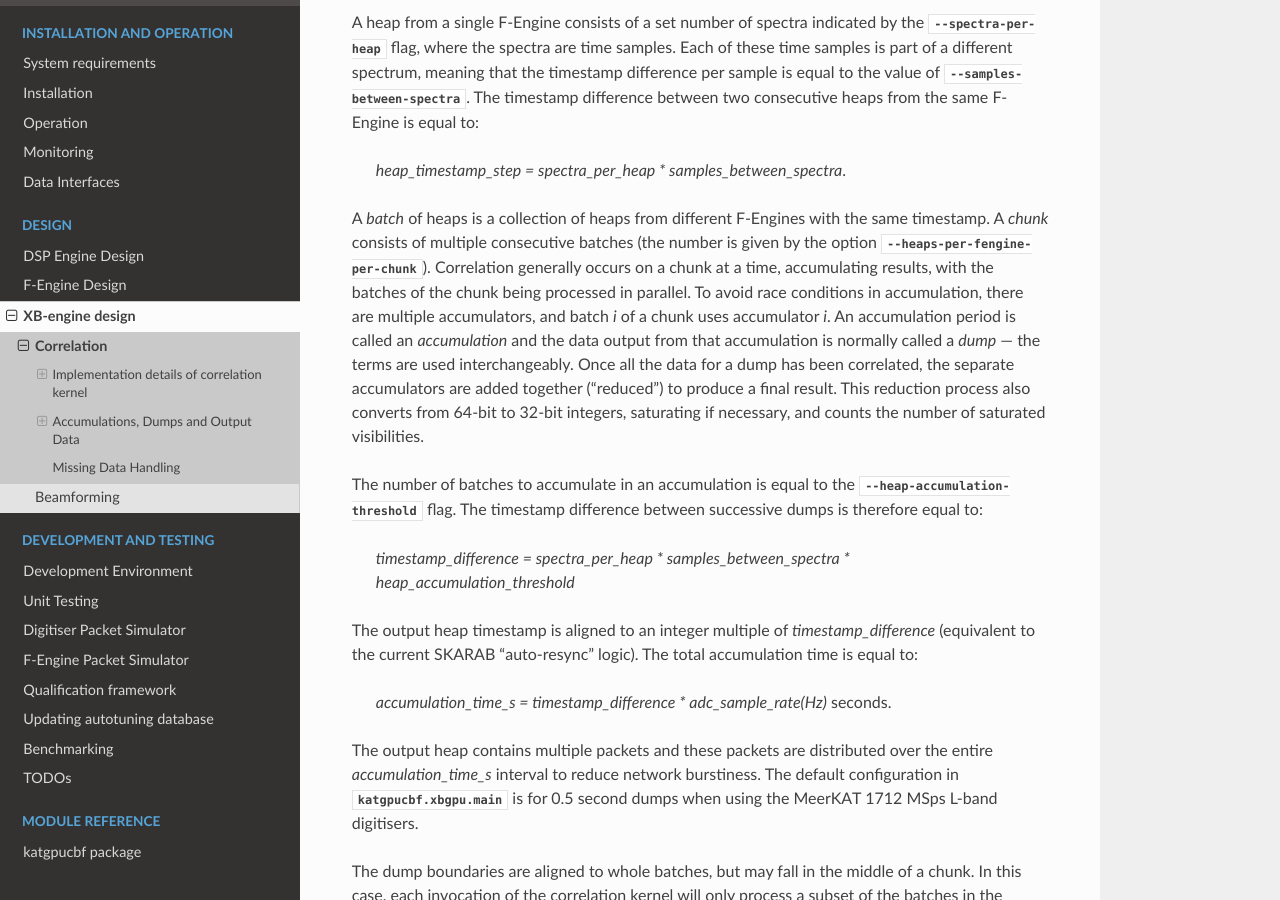
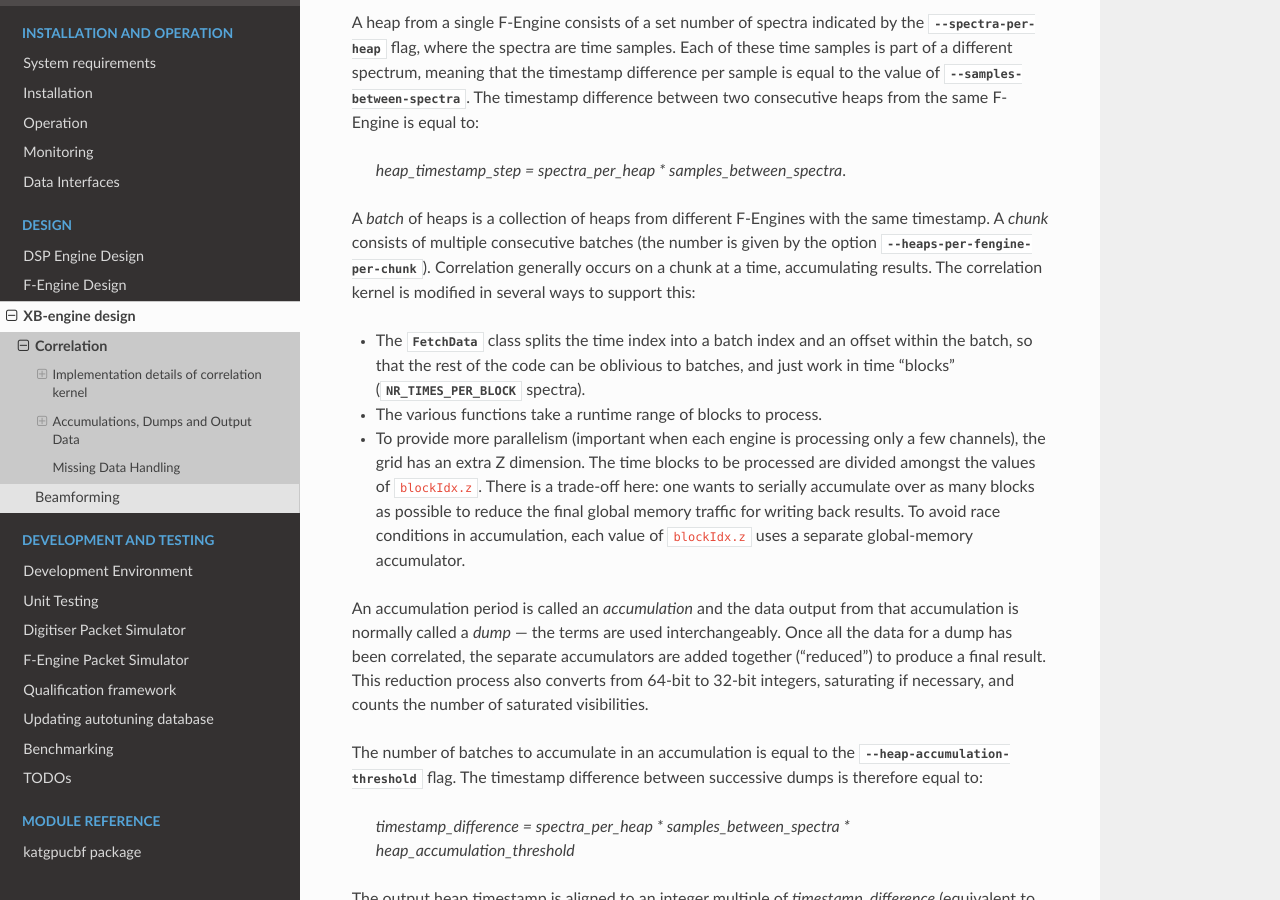
Before and after one commit to ska-sa/katgpucbf, a Sphinx documentation site: the page built from doc/xbgpu.design.x.rst, in a window 1280 px wide and 900 px high, scrolled down 4510 px. Built offline with Sphinx 7.4.7 and the Read the Docs theme 2.0.0, drawn with Linux system fonts in a browser that asks for light colours; a script that is not in the unit is left out; the version number could not be read and is left out; some of the changed text lies outside the part shown.

Commit message:
Document the update to use of blockIdx.z in TCC

```diff
--- a/doc/xbgpu.design.x.rst
+++ b/doc/xbgpu.design.x.rst
@@ -67,10 +67,10 @@ Parameters and constants
 - 8 means the real and imaginary components are signed bytes.
 - 16 means half-precision float.
 
-:c:macro:`N_SAMPLES_PER_CHANNEL` is the number of samples in time processed in
+:c:macro:`NR_SAMPLES_PER_CHANNEL` is the number of samples in time processed in
 a single call to the kernel. These are divided into groups of
-:c:macro:`N_TIMES_PER_BLOCK`, which is the number loaded into shared memory at
-a time before computing with them. Changing :c:macro:`N_TIMES_PER_BLOCK` would
+:c:macro:`NR_TIMES_PER_BLOCK`, which is the number loaded into shared memory at
+a time before computing with them. Changing :c:macro:`NR_TIMES_PER_BLOCK` would
 require substantial changes to the loading code: the fetches are hard-coded to
 use a certain number of bits of the thread ID to index this dimension.
 Increasing it significantly (e.g., to match the 256 that is native to MeerKAT)
@@ -275,9 +275,24 @@ The timestamp difference between two consecutive heaps from the same F-Engine is
 A :dfn:`batch` of heaps is a collection of heaps from different F-Engines with the same
 timestamp. A :dfn:`chunk` consists of multiple consecutive batches (the number is given
 by the option :option:`!--heaps-per-fengine-per-chunk`). Correlation generally occurs on
-a chunk at a time, accumulating results, with the batches of the chunk being
-processed in parallel.  To avoid race conditions in accumulation, there are
-multiple accumulators, and batch *i* of a chunk uses accumulator *i*.
+a chunk at a time, accumulating results. The correlation kernel is modified in
+several ways to support this:
+
+- The :cpp:class:`!FetchData` class splits the time index into a batch index
+  and an offset within the batch, so that the rest of the code can be
+  oblivious to batches, and just work in time "blocks"
+  (:c:macro:`NR_TIMES_PER_BLOCK` spectra).
+
+- The various functions take a runtime range of blocks to process.
+
+- To provide more parallelism (important when each engine is processing only a
+  few channels), the grid has an extra Z dimension. The time
+  blocks to be processed are divided amongst the values of ``blockIdx.z``.
+  There is a trade-off here: one wants to serially accumulate over as many
+  blocks as possible to reduce the final global memory traffic for writing
+  back results. To avoid race conditions in accumulation, each value of
+  ``blockIdx.z`` uses a separate global-memory accumulator.
+
 An accumulation period is called an :dfn:`accumulation` and the data output
 from that accumulation is normally called a :dfn:`dump` — the terms are used
 interchangeably. Once all the data for a dump has been correlated, the separate
```
